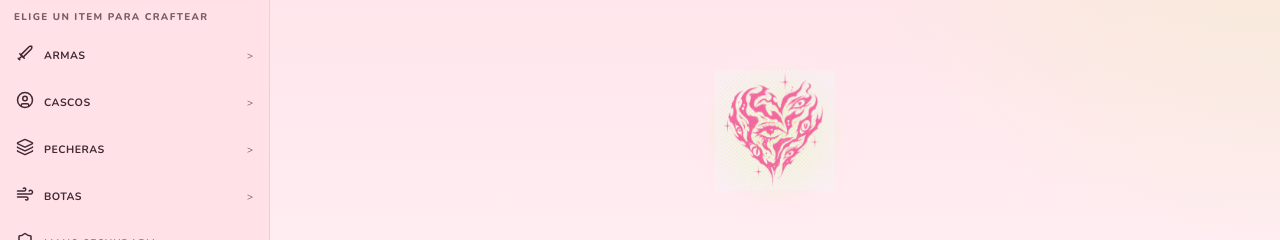
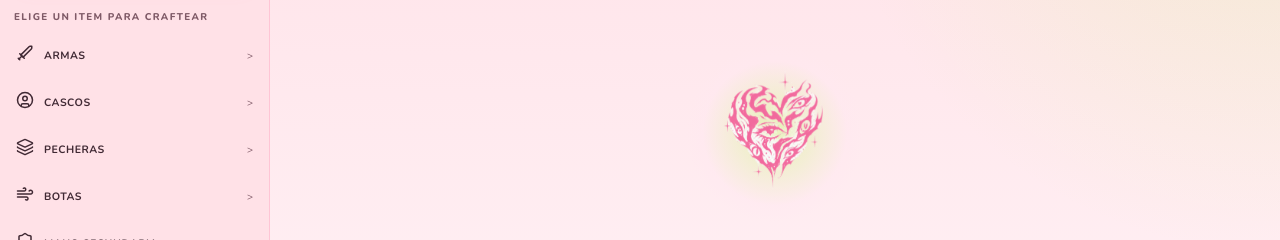
Before and after one commit to GothiccMiaurwick/Calculator-craft-albion-online, a Next.js app: page / in a window 1280 px wide. Shown: the part 198-438 px from the top of the page. Built offline with nearby package versions, Linux system fonts and the light colour scheme.

Commit message:
feat: use iconPage3 with alpha

```diff
--- a/src/app/layout.tsx
+++ b/src/app/layout.tsx
@@ -13,7 +13,7 @@ export const metadata: Metadata = {
   title: "Mochi Craft",
   description: "Advanced crafting and market calculator for Albion Online",
   icons: {
-    icon: "/iconPage.png",
+    icon: "/iconPage3.png",
   },
 };
 
--- a/src/app/page.tsx
+++ b/src/app/page.tsx
@@ -35,7 +35,7 @@ export default function Home() {
 
       <div className={styles.hero}>
         <div className={styles.logoWrap}>
-          <img src="/iconPage.png?v=2" className={styles.starIcon} alt="" aria-hidden="true" />
+          <img src="/iconPage3.png" className={styles.starIcon} alt="" aria-hidden="true" />
         </div>
         <h1 className={styles.logoTitle}>Mochi Craft</h1>
         <div className={styles.divider} />
```
Also changed, not shown: public/iconPage3.png (added).
